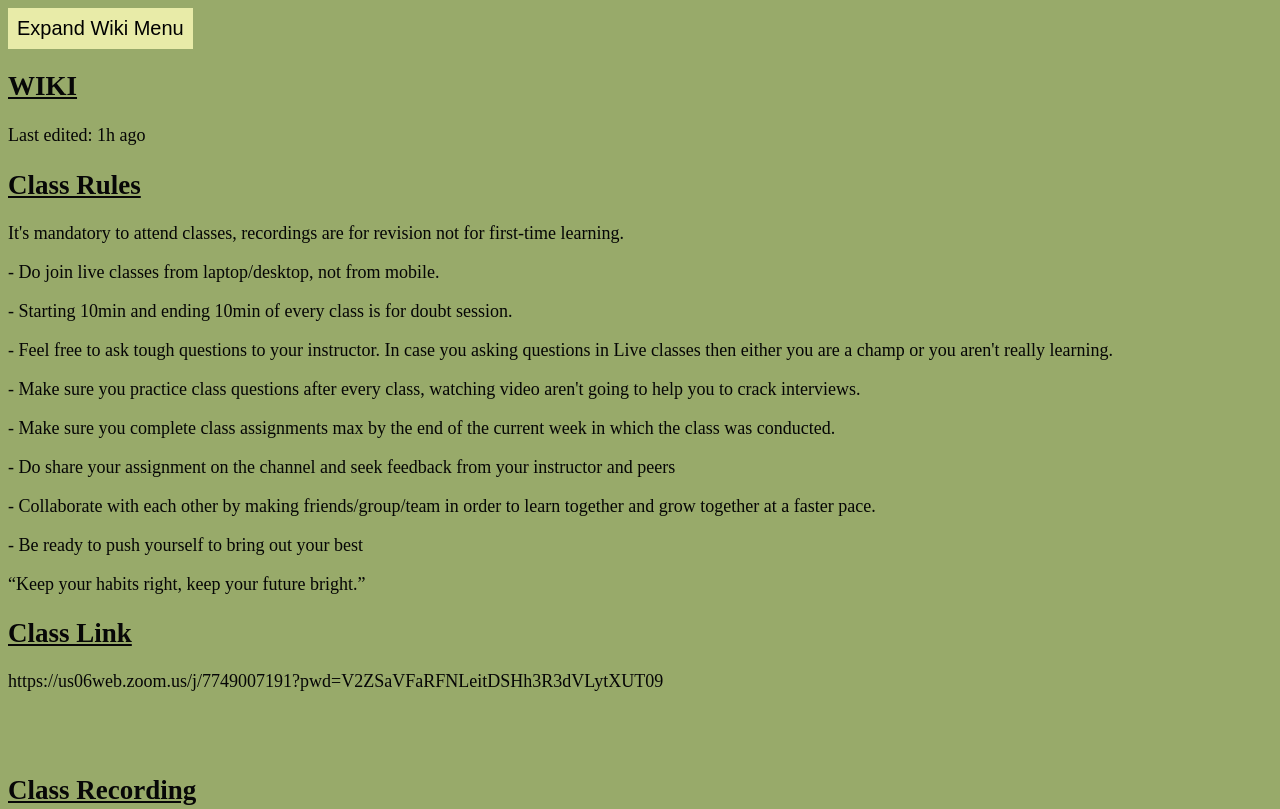
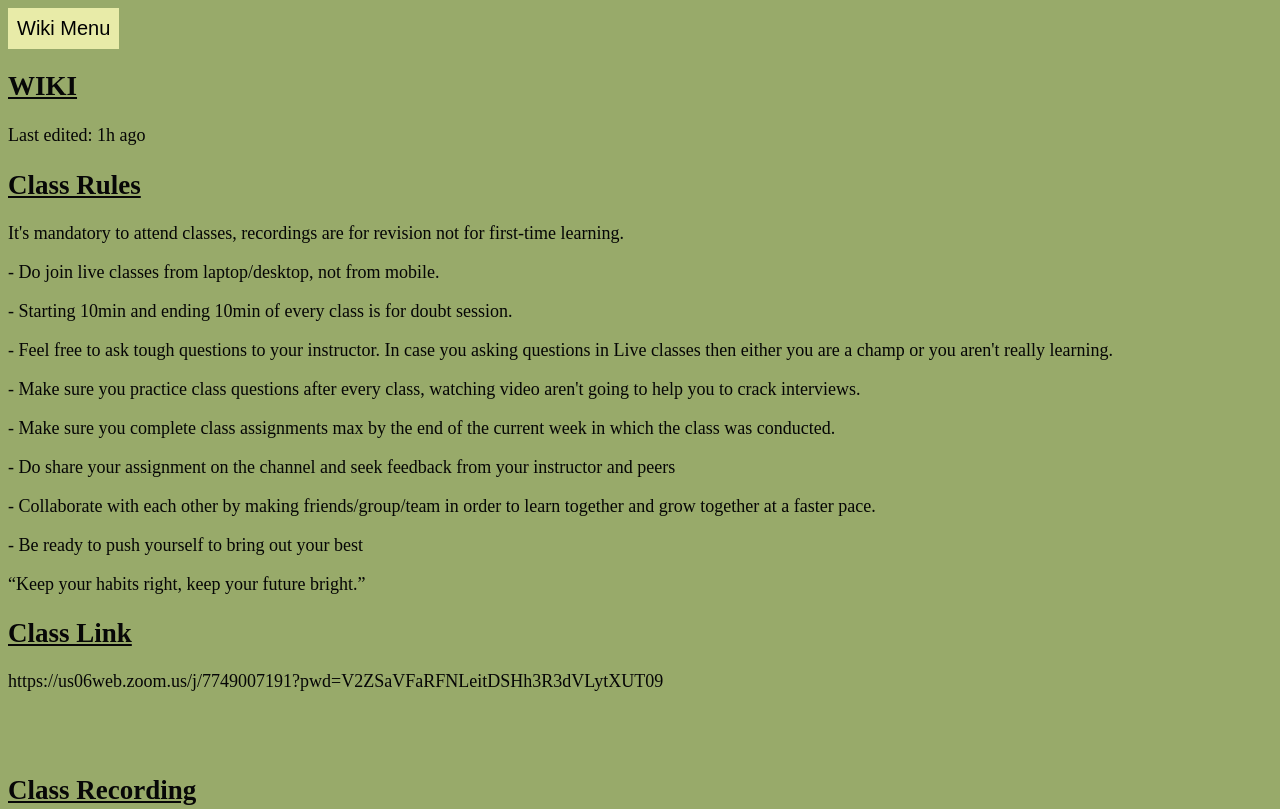
Before and after one commit to chaudhary0702/assignment16nov.github.io, a plain HTML site: page index.html in a window 1280 px wide. Shown: the top 809 px of the page. Drawn offline with Linux system fonts and the light colour scheme.

Commit message:
Update index.html

```diff
--- a/index.html
+++ b/index.html
@@ -82,7 +82,7 @@ table{
 <body>
 
     <div class="dropdown">
-        <button class="dropbtn">Expand Wiki Menu</button>
+        <button class="dropbtn">Wiki Menu</button>
         <div class="dropdown-content">
             <a href="#">1.Class Rules</a>
             <a href="#">2.Class Link</a>
```
